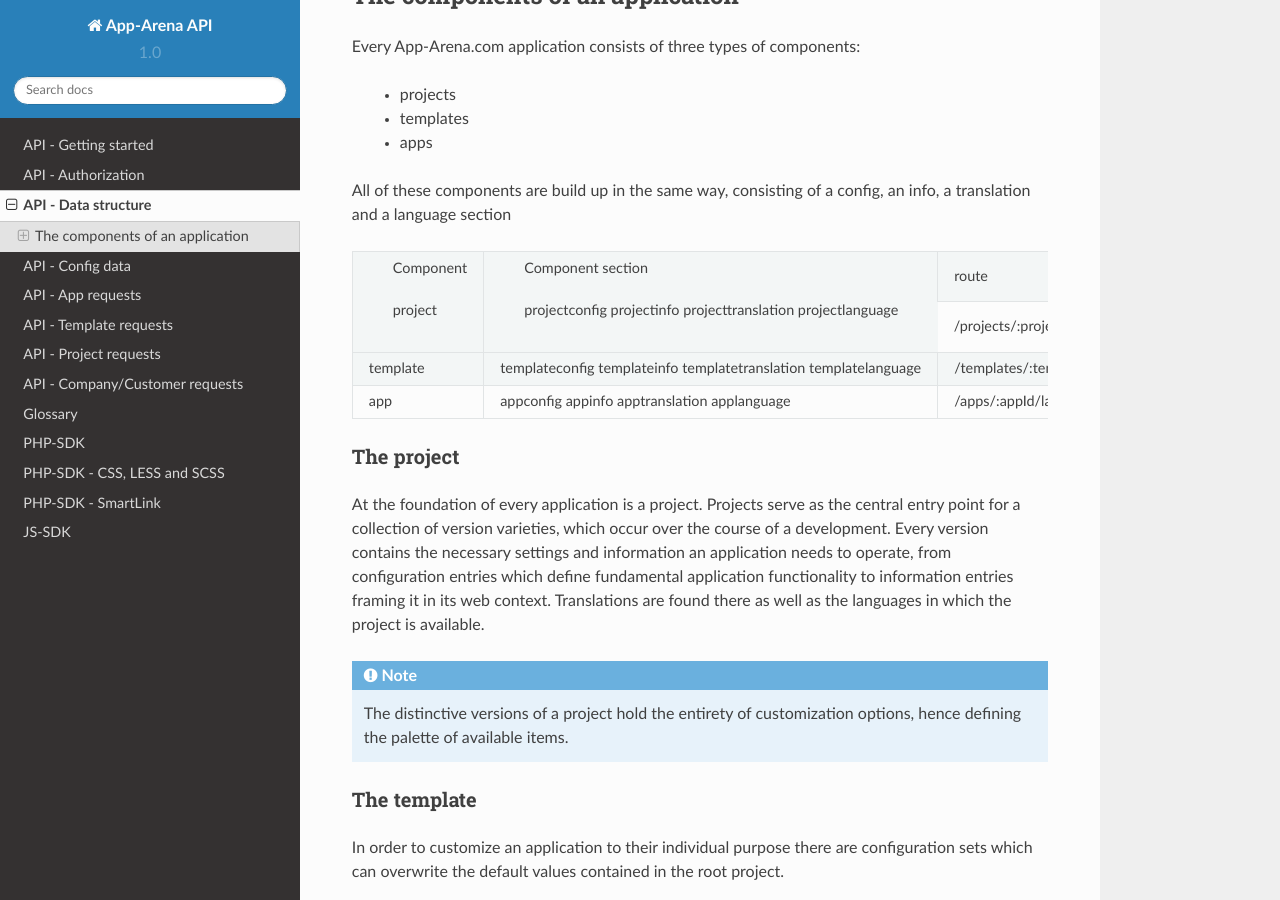
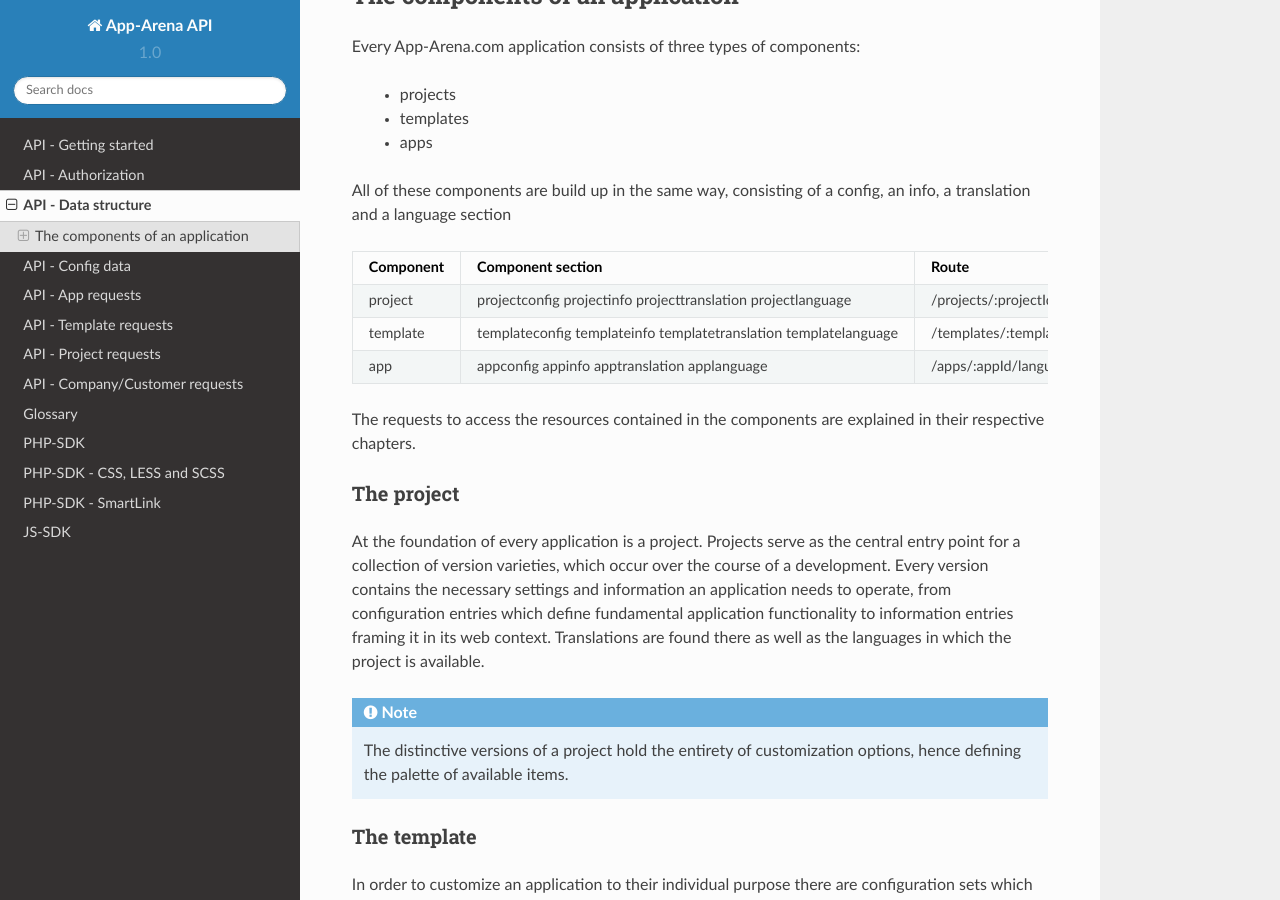
Before and after one commit to apparena/docs, a Sphinx documentation site: the page built from docs/api/040-structure.rst, in a window 1280 px wide and 900 px high, scrolled down 325 px. Built offline with Sphinx 7.4.7 and the Read the Docs theme 2.0.0, drawn with Linux system fonts in a browser that asks for light colours.

```diff
--- a/docs/api/040-structure.rst
+++ b/docs/api/040-structure.rst
@@ -18,8 +18,8 @@ Every App-Arena.com application consists of three types of components:
 All of these components are build up in the same way, consisting of a config, an info, a translation and a language section
 
 +------------+------------------------------+-----------------------------------+
-| Component  | Component section            | route                             |
-+============+==============================+-----------------------------------+
+| Component  | Component section            | Route                             |
++============+==============================+===================================+
 | project    | projectconfig                | /projects/:projectId/config       |
 |            | projectinfo                  | /projects/:projectId/info         |
 |            | projecttranslation           | /projects/:projectId/translation  |
@@ -36,6 +36,7 @@ All of these components are build up in the same way, consisting of a config, an
 |            | applanguage                  | /apps/:appId/language             |
 +------------+------------------------------+-----------------------------------+
 
+The requests to access the resources contained in the components are explained in their respective chapters.
 
 The project
 ~~~~~~~~~~~
```
